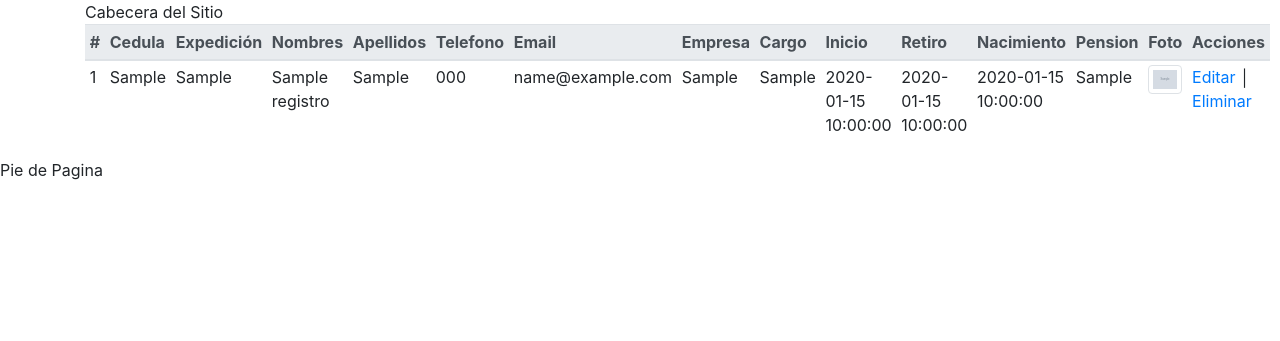
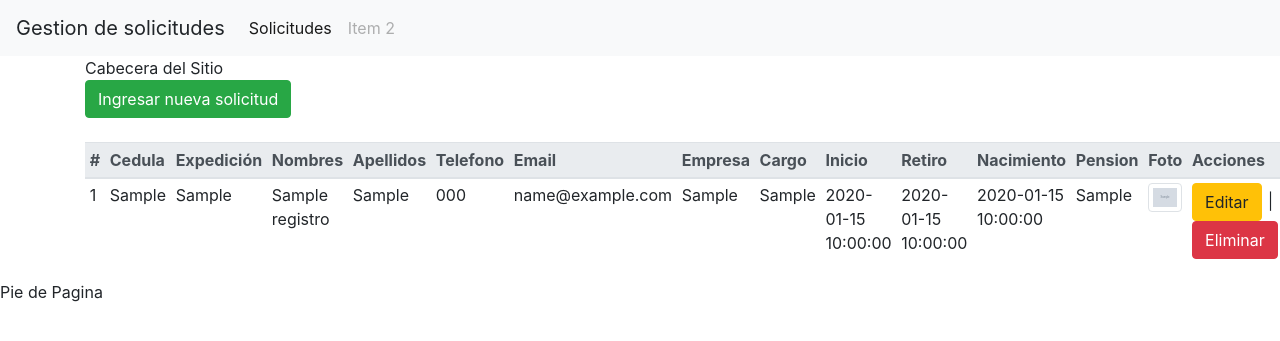
Before and after one commit to evidenciasponao/SistemaSolicitudes, a Flask app: page / in a window 1280 px wide. Shown: the top 341 px of the page. Run offline with Flask 2, Linux system fonts and the light colour scheme; tables that the repository leaves empty or names only in its code hold one stand-in row (values such as "Sample post"); grey boxes marked "Sample" are stand-in pictures; some libraries are stand-ins or nearby versions.

Commit message:
Menu de navegacion y estilos a botones

```diff
--- a/templates/header.html
+++ b/templates/header.html
@@ -7,5 +7,24 @@
     <title>Inicio</title>
 </head>
 <body>
+
+    <nav class="navbar navbar-expand-lg navbar-light bg-light">
+        <a class="navbar-brand">Gestion de solicitudes</a>
+        <button class="navbar-toggler" data-target="#my-nav" data-toggle="collapse" aria-controls="my-nav" aria-expanded="false" aria-label="Toggle navigation">
+            <span class="navbar-toggler-icon"></span>
+        </button>
+        <div id="my-nav" class="collapse navbar-collapse">
+            <ul class="navbar-nav mr-auto">
+                <li class="nav-item active">
+                    <a class="nav-link" href="{{url_for('index')}}">Solicitudes<span class="sr-only">(current)</span></a>
+                </li>
+                <li class="nav-item">
+                    <a class="nav-link disabled" href="#" tabindex="-1" aria-disabled="true">Item 2</a>
+                </li>
+            </ul>
+        </div>
+    </nav>
+
+
     <div class="container">
     Cabecera del Sitio
--- a/templates/registros/index.html
+++ b/templates/registros/index.html
@@ -1,4 +1,12 @@
 {% include 'header.html' %}
+<br/>
+<a href="{{url_for('create')}}" class="btn btn-success">
+
+    Ingresar nueva solicitud
+
+</a>
+<br>
+<br>
 
     <table class="table table-sm table-hover">
         <thead class="thead-light">
@@ -43,8 +51,8 @@
 
                 </td>
 
-                <td> <a href="/edit/{{registro[0]}}">Editar</a> │
-                    <a href="/destroy/{{registro[0]}}">Eliminar</a>
+                <td> <a class="btn btn-warning" href="/edit/{{registro[0]}}">Editar</a> │
+                    <a onclick="return confirm('¿Desea borrar el registro?')" class="btn btn-danger" href="/destroy/{{registro[0]}}">Eliminar</a>
                 </td>
             </tr>
             {% endfor %}
```
